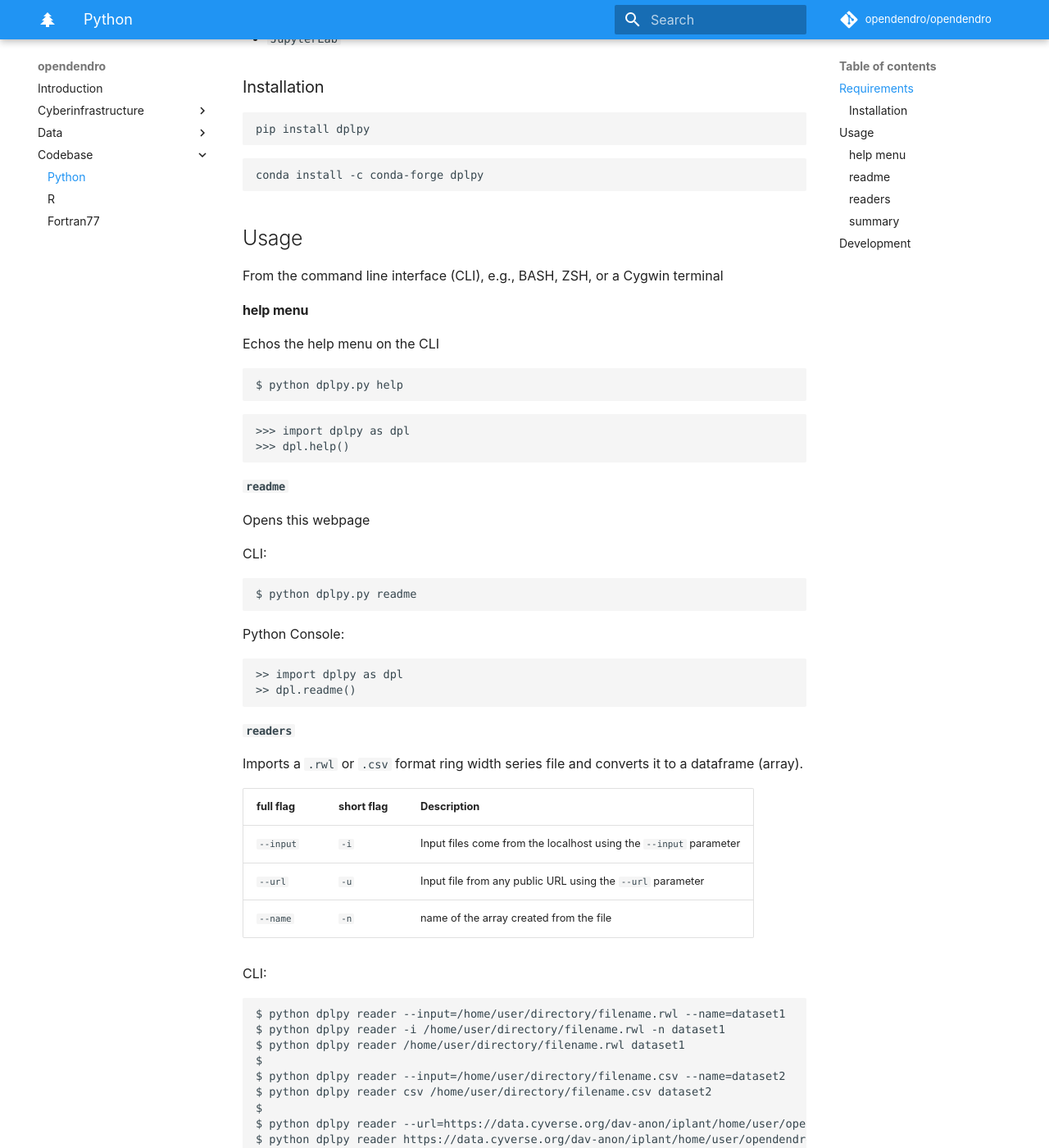
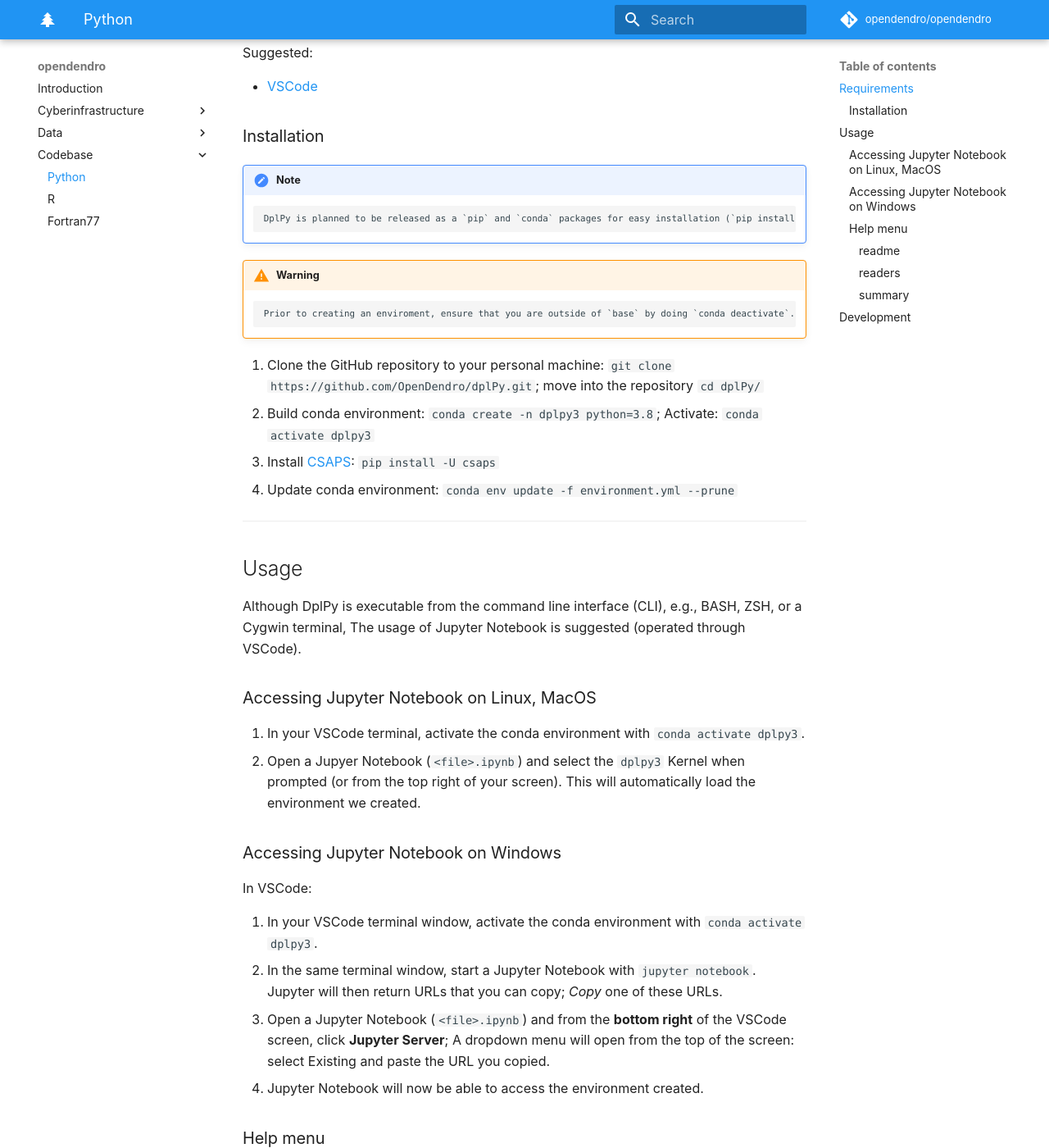
Before and after one commit to OpenDendro/opendendro, an MkDocs documentation site: the page built from docs/python.md, in a window 1280 px wide and 1400 px high, scrolled down 413 px. Shown: the whole window at 82% size. Built offline with MkDocs 1.6.1 and Material for MkDocs 9.7.7, drawn with Linux system fonts in a browser that asks for light colours; some web fonts are replaced; comment, search, counter and statistics services are not loaded; some of the changed text lies outside the part shown.

Commit message:
Update python.md

````diff
--- a/docs/python.md
+++ b/docs/python.md
@@ -2,31 +2,53 @@
 
 Welcome to the dplPy manual.
 
+---
+
 ## Requirements
 
-* Python v3.6+
+* Python v3.8
 * Pip
+* [Miniconda3](https://docs.conda.io/en/latest/miniconda.html)
+* [Jupyter Notebook](https://jupyter.org/install)
 
-Recommended:
+Suggested:
 
-* `Miniconda3`
-* `JupyterLab`
+* [VSCode](https://code.visualstudio.com/)
 
 ### Installation
 
-```
-pip install dplpy
-```
+!!! Note
+        DplPy is planned to be released as a `pip` and `conda` packages for easy installation (`pip install dplpy` or `conda install -c conda-forge dplpy`).
 
-```
-conda install -c conda-forge dplpy
-```
+!!! Warning
+        Prior to creating an enviroment, ensure that you are outside of `base` by doing `conda deactivate`. This should be repeated at any give instance where the conda environment is shown as `base`.
+
+1. Clone the GitHub repository to your personal machine: `git clone https://github.com/OpenDendro/dplPy.git`; move into the repository `cd dplPy/`
+2. Build conda environment: `conda create -n dplpy3 python=3.8`; Activate: `conda activate dplpy3`
+3. Install [CSAPS](https://pypi.org/project/csaps/#description): `pip install -U csaps`
+4. Update conda environment: `conda env update -f environment.yml --prune`
+
+---
 
 ## Usage
 
-From the command line interface (CLI), e.g., BASH, ZSH, or a Cygwin terminal
+Although DplPy is executable from the command line interface (CLI), e.g., BASH, ZSH, or a Cygwin terminal, The usage of Jupyter Notebook is suggested (operated through VSCode).
 
-#### help menu
+### Accessing Jupyter Notebook on Linux, MacOS
+
+1. In your VSCode terminal, activate the conda environment with `conda activate dplpy3`.
+2. Open a Jupyer Notebook (`<file>.ipynb`) and select the `dplpy3` Kernel when prompted (or from the top right of your screen). This will automatically load the environment we created.
+
+### Accessing Jupyter Notebook on Windows
+
+In VSCode:
+
+1. In your VSCode terminal window, activate the conda environment with `conda activate dplpy3`.
+2. In the same terminal window, start a Jupyter Notebook with `jupyter notebook`. Jupyter will then return URLs that you can copy; *Copy* one of these URLs.
+3. Open a Jupyter Notebook (`<file>.ipynb`) and from the **bottom right** of the VSCode screen, click **Jupyter Server**; A dropdown menu will open from the top of the screen: select Existing and paste the URL you copied.
+4. Jupyter Notebook will now be able to access the environment created.
+
+### Help menu
 
 Echos the help menu on the CLI
 
````
